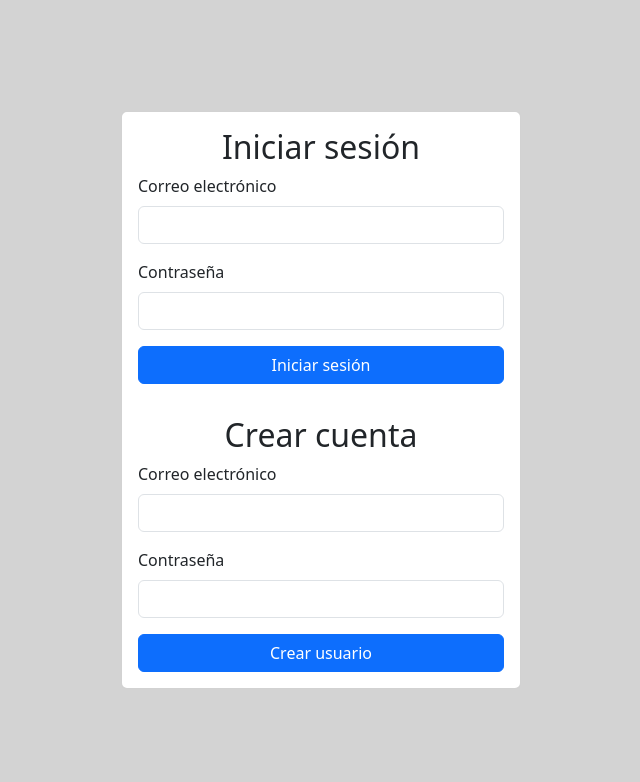
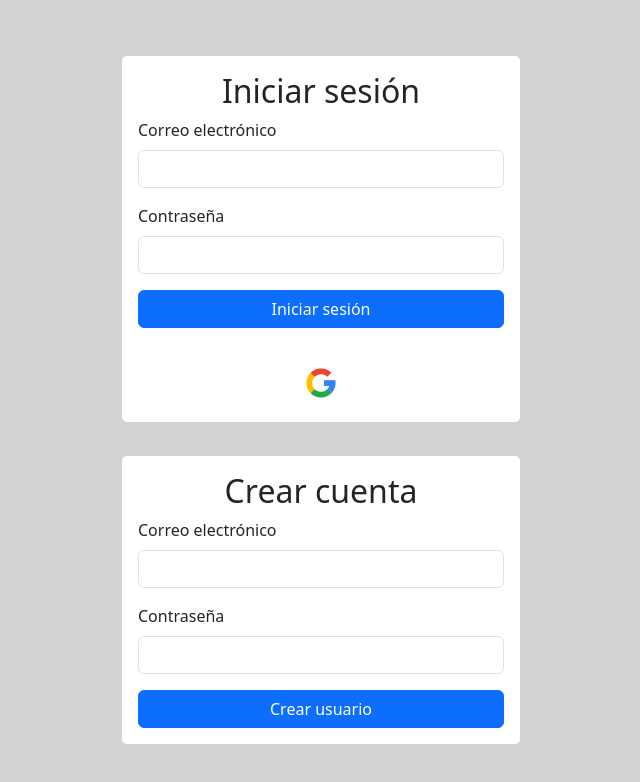
Before and after one commit to joelcampos-academy/firebase-kanban, a React (Vite) app: page / in a window 1280 px wide. Shown: the top 782 px of the page, without its empty margins (319-959 px from the left). Built offline with nearby package versions, Linux system fonts and the light colour scheme; no server answers.

Commit message:
feat: :lipstick: Add UI to sign in with Google

```diff
--- a/src/pages/login.page.module.css
+++ b/src/pages/login.page.module.css
@@ -1,7 +1,9 @@
 .container {
   display: flex;
+  flex-direction: column;
   justify-content: center;
   align-items: center;
+  gap: 2em;
 
   height: 100%;
 }
@@ -28,3 +30,14 @@
       text-align: center;
     }
 }
+
+.third-party {
+  width: 100%;
+  display: flex;
+  justify-content: center;
+  gap: 1em;
+
+  img {
+    width: 2em;
+  }
+}
--- a/src/pages/login.page.tsx
+++ b/src/pages/login.page.tsx
@@ -1,9 +1,11 @@
 import { Alert, Button, Card, CardBody, Form } from "react-bootstrap";
 import { AuthService } from "../services/auth/auth.service";
 import { useEffect, useState, useTransition } from "react";
+import { AuthError } from "firebase/auth";
+
+import googleIcon from "../assets/third-party/google.png";
 
 import styles from "./login.page.module.css";
-import { AuthError } from "firebase/auth";
 
 export default function LoginPage() {
   const [isAuthenticating, setIsAuthenticating] = useState(false);
@@ -19,6 +21,16 @@ export default function LoginPage() {
               isAuthenticating={isAuthenticating}
             />
           </div>
+          <div>
+            <ThirdPartyAuthButtons
+              setIsAuthenticating={setIsAuthenticating}
+              isAuthenticating={isAuthenticating}
+            />
+          </div>
+        </CardBody>
+      </Card>
+      <Card className={styles.card}>
+        <CardBody>
           <div>
             <h2>Crear cuenta</h2>
             <CreateUserForm
@@ -149,3 +161,35 @@ const CreateUserForm = ({
     </Form>
   );
 };
+
+const ThirdPartyAuthButtons = ({
+  isAuthenticating,
+  setIsAuthenticating,
+}: Readonly<FormProps>) => {
+  const [errorState, setErrorState] = useState<AuthError>();
+
+  const onSignInWithGoogle = async () => {
+    setIsAuthenticating(true);
+    const authResult = await AuthService.signInWithGoogle();
+
+    if (authResult.error) {
+      setErrorState(authResult.error);
+    }
+    setIsAuthenticating(false);
+  };
+
+  return (
+    <div>
+      {errorState && <Alert variant="danger">{errorState.message}</Alert>}
+      <div className={styles["third-party"]}>
+        <Button
+          onClick={onSignInWithGoogle}
+          variant="ghost"
+          disabled={isAuthenticating}
+        >
+          <img src={googleIcon} alt="Acceder con Google" />
+        </Button>
+      </div>
+    </div>
+  );
+};
```
Also changed, not shown: src/assets/third-party/google.png (added).
